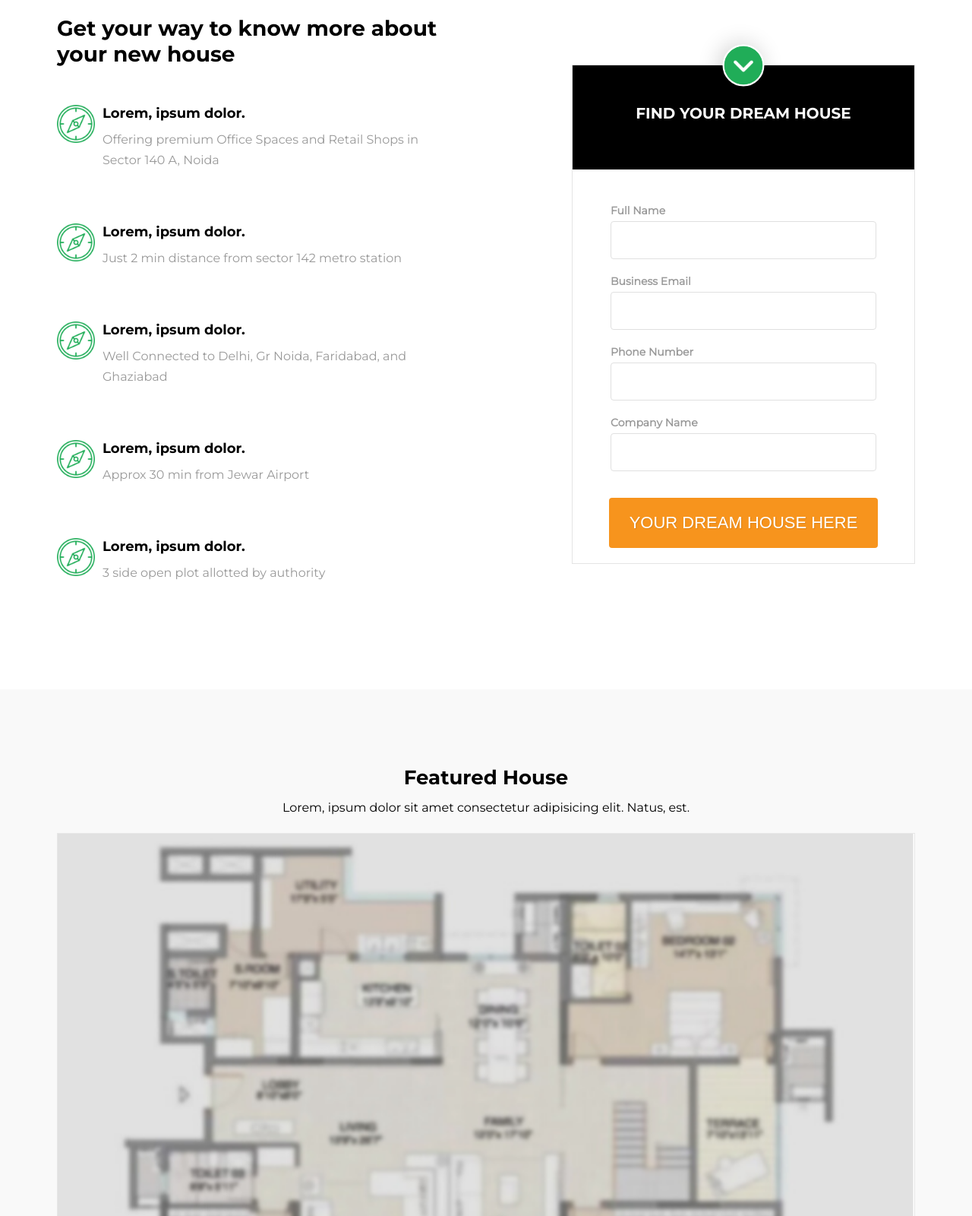
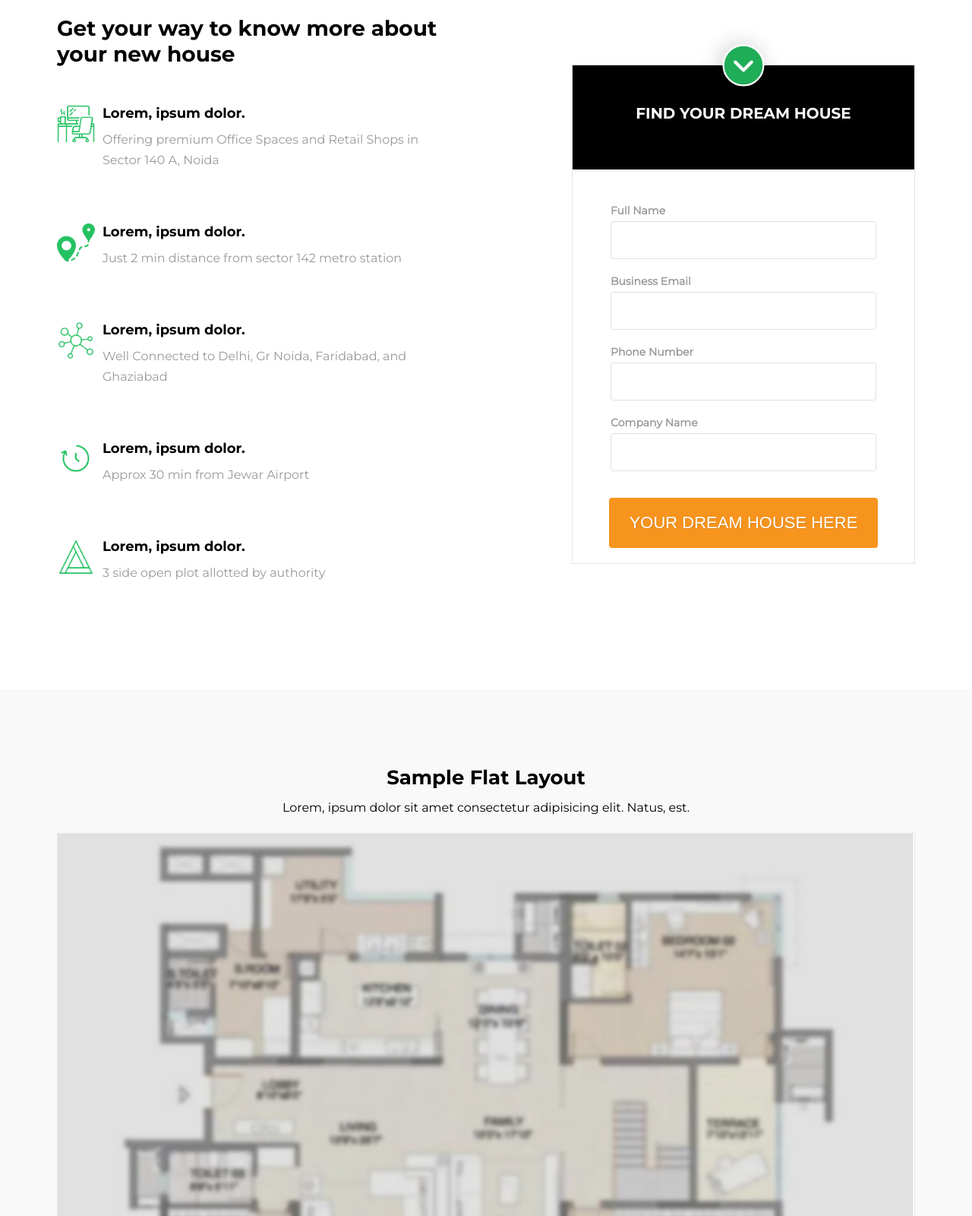
Before and after one commit to karamveer-hub/jaiProject, a plain HTML site: page index.html in a window 1280 px wide. Shown: the part 880-2480 px from the top of the page at 76% size. Drawn offline with nearby package versions, Linux system fonts and the light colour scheme.

Commit message:
Add files via upload

```diff
--- a/index.html
+++ b/index.html
@@ -23,52 +23,52 @@
             <div class="second_section display_flex_col">
                 <h1 class="fontBold">EYE OF NOIDA</h1>
                 <p style="text-align: center;">Premium Office Spaces & Retail Shops in Sector 140 A, Noida</p>
-                <button class="btn">Your Dream House Here</button>
+                <button class="btn">Book Your Free Site Visit Now</button>
             </div>
 
 
         </div>
         <div class="container">
-            <div class="section section2 display_flex">
+            <div class="section section2 display_flex" >
                 <div class="div1 display_flex_col">
                     <h2>Get your way to know more about your new house</h2>
                     <div class="display_flex">
-                        <img src="compass.png" alt="">
+                        <img src="workplace.png" alt="">
                         <div class="display_flex_col">
                             <strong>Lorem, ipsum dolor.</strong>
                             <p>Offering premium Office Spaces and Retail Shops in Sector 140 A, Noida</p>
                         </div>
                     </div>
                     <div class="display_flex">
-                        <img src="compass.png" alt="">
+                        <img src="distance.png" alt="">
                         <div class="display_flex_col">
                             <strong>Lorem, ipsum dolor.</strong>
                             <p>Just 2 min distance from sector 142 metro station</p>
                         </div>
                     </div>
                     <div class="display_flex">
-                        <img src="compass.png" alt="">
+                        <img src="group.png" alt="">
                         <div class="display_flex_col">
                             <strong>Lorem, ipsum dolor.</strong>
                             <p>Well Connected to Delhi, Gr Noida, Faridabad, and Ghaziabad</p>
                         </div>
                     </div>
                     <div class="display_flex">
-                        <img src="compass.png" alt="">
+                        <img src="clock.png" alt="">
                         <div class="display_flex_col">
                             <strong>Lorem, ipsum dolor.</strong>
                             <p>Approx 30 min from Jewar Airport</p>
                         </div>
                     </div>
                     <div class="display_flex">
-                        <img src="compass.png" alt="">
+                        <img src="triangle.png" alt="">
                         <div class="display_flex_col">
                             <strong>Lorem, ipsum dolor.</strong>
                             <p>3 side open plot allotted by authority</p>
                         </div>
                     </div>
                 </div>
-                <div class="div2 display_flex_col">
+                <div class="div2 display_flex_col" id="formSection">
                     <div class="first_div display_flex_col" style="background-color: black;">
                         <img style="border: 2px solid white;width: 55px;box-shadow: 0 4px 30px 0 rgba(0, 0, 0, 0.2);" src="next.png" alt="">
                         <p class="fontBold">FIND YOUR DREAM HOUSE</p>
@@ -110,13 +110,16 @@
             <div class="section section4bg " style="padding-top: 0;">
                 <div class="container section4 display_flex_col">
 
-                <h2 class="fontBold">Featured House</h2>
+                <h2 class="fontBold">Sample Flat Layout</h2>
                 <p>Lorem, ipsum dolor sit amet consectetur adipisicing elit. Natus, est.</p>
                 <div class="display_flex">
 
 
                     <div class="layout1 display_flex_col">
-                        <img src="blurredLayout.png" alt="">
+                        <a href="#formSection">
+
+                            <img src="blurredLayout.png" alt="">
+                        </a>
                         <!-- <div class="display_flex_col"> -->
                             <!-- <p class="fontBold">Sample data</p> -->
                             <!-- <p>sample data</p> -->
--- a/style.css
+++ b/style.css
@@ -255,8 +255,9 @@ body{
    background-color: white;
 
 }
-.section4 .display_flex .display_flex_col img{
+.section4 .display_flex .display_flex_col a,.section4 .display_flex .display_flex_col img{
     width: 100%;
+    height: 100%;
 }
 .section4 .display_flex .display_flex_col .display_flex_col{
     margin: 30px 0;
```
